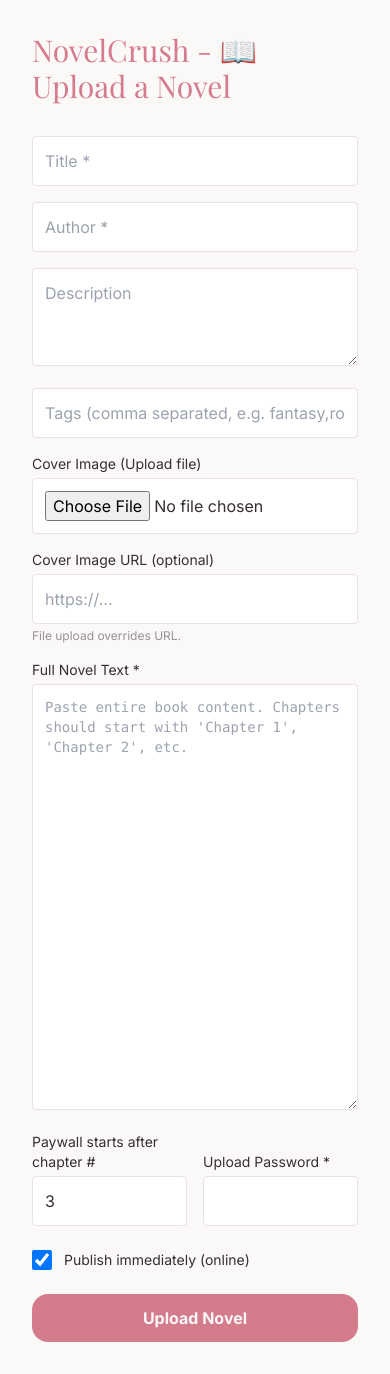
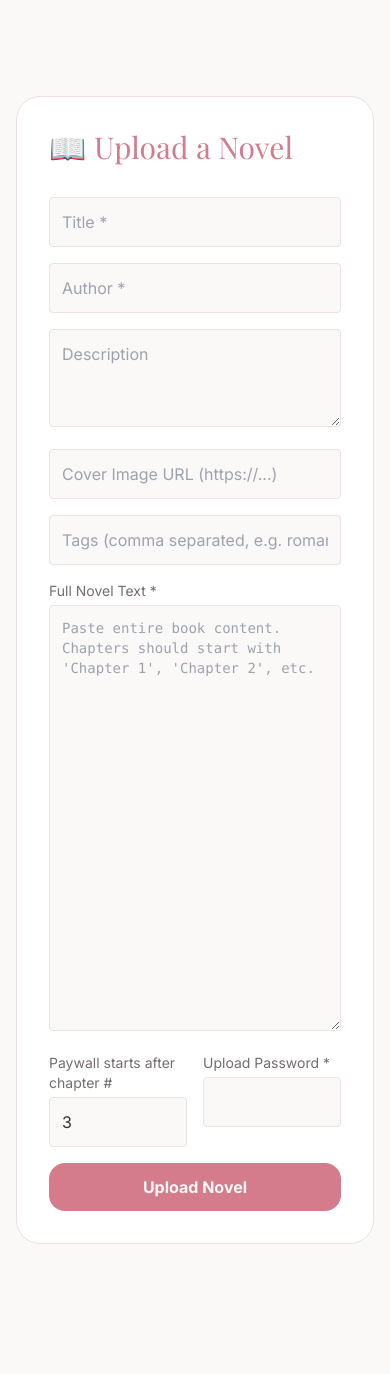
Before and after one commit to yangyifei757-dotcom/mystorysite, a Next.js app: page /admin/add-novel in a window 390 px wide. After the commit the page ends 1308 px from the top, so only its background shows below. Built offline with nearby package versions, Linux system fonts and the light colour scheme; a web font is replaced by a local one.

Commit message:
Update page.tsx

```diff
--- a/app/admin/add-novel/page.tsx
+++ b/app/admin/add-novel/page.tsx
@@ -3,139 +3,87 @@
 import { useState } from 'react'
 
 export default function AddNovelPage() {
-  const [title, setTitle] = useState('')
-  const [author, setAuthor] = useState('')
-  const [description, setDescription] = useState('')
-  const [tags, setTags] = useState('')
-  const [content, setContent] = useState('')
-  const [payAfterChapter, setPayAfterChapter] = useState('3')
-  const [password, setPassword] = useState('')
-  const [coverFile, setCoverFile] = useState<File | null>(null)
-  const [coverUrl, setCoverUrl] = useState('')
-  const [isPublished, setIsPublished] = useState(true)
+  const [form, setForm] = useState({
+    title: '',
+    author: '',
+    description: '',
+    coverUrl: '',
+    tags: '',
+    content: '',
+    payAfterChapter: '3',
+    password: '',
+  })
   const [loading, setLoading] = useState(false)
-  const [result, setResult] = useState<{ type: 'success' | 'error'; text: string } | null>(null)
+  const [message, setMessage] = useState('')
+
+  const handleChange = (e: React.ChangeEvent<HTMLInputElement | HTMLTextAreaElement>) => {
+    setForm({ ...form, [e.target.name]: e.target.value })
+  }
 
   const handleSubmit = async (e: React.FormEvent) => {
     e.preventDefault()
     setLoading(true)
-    setResult(null)
-
-    const formData = new FormData()
-    formData.append('title', title)
-    formData.append('author', author)
-    formData.append('description', description)
-    formData.append('tags', tags)
-    formData.append('content', content)
-    formData.append('payAfterChapter', payAfterChapter)
-    formData.append('password', password)
-    formData.append('isPublished', String(isPublished))
-    if (coverFile) {
-      formData.append('cover', coverFile)
-    } else if (coverUrl.trim()) {
-      formData.append('coverUrl', coverUrl.trim())
-    }
+    setMessage('')
 
     try {
       const res = await fetch('/api/add-novel', {
         method: 'POST',
-        body: formData,
+        headers: { 'Content-Type': 'application/json' },
+        body: JSON.stringify({
+          title: form.title,
+          author: form.author,
+          description: form.description,
+          coverUrl: form.coverUrl,
+          tags: form.tags,
+          content: form.content,
+          payAfterChapter: parseInt(form.payAfterChapter) || 3,
+          password: form.password,
+        }),
       })
+
       const data = await res.json()
       if (res.ok && data.message) {
-        setResult({ type: 'success', text: data.message })
+        setMessage('✅ ' + data.message)
       } else {
-        setResult({ type: 'error', text: data.error || 'Unknown error' })
+        setMessage('❌ ' + (data.error || 'Unknown error'))
       }
     } catch (err: any) {
-      setResult({ type: 'error', text: 'Network error: ' + err.message })
+      setMessage('❌ Network error: ' + err.message)
     } finally {
       setLoading(false)
     }
   }
 
   return (
-    <div className="min-h-screen bg-background text-foreground p-8 max-w-3xl mx-auto">
-      <h1 className="text-3xl font-serif text-primary mb-8">NovelCrush - 📖 Upload a Novel</h1>
+    <main className="min-h-screen bg-background pt-24 pb-16 px-4">
+      <div className="max-w-3xl mx-auto bg-card p-8 rounded-2xl border border-border">
+        <h1 className="text-3xl font-serif text-primary mb-8">📖 Upload a Novel</h1>
         <form onSubmit={handleSubmit} className="space-y-4">
-        <input placeholder="Title *" value={title} onChange={e => setTitle(e.target.value)} className="w-full p-3 rounded bg-card border border-border" required />
-        <input placeholder="Author *" value={author} onChange={e => setAuthor(e.target.value)} className="w-full p-3 rounded bg-card border border-border" required />
-        <textarea placeholder="Description" value={description} onChange={e => setDescription(e.target.value)} className="w-full p-3 rounded bg-card border border-border" rows={3} />
-        <input placeholder="Tags (comma separated, e.g. fantasy,romance)" value={tags} onChange={e => setTags(e.target.value)} className="w-full p-3 rounded bg-card border border-border" />
-
-        <div className="grid grid-cols-1 md:grid-cols-2 gap-4">
+          <input name="title" placeholder="Title *" value={form.title} onChange={handleChange} className="w-full p-3 rounded bg-background border border-border text-foreground" required />
+          <input name="author" placeholder="Author *" value={form.author} onChange={handleChange} className="w-full p-3 rounded bg-background border border-border text-foreground" required />
+          <textarea name="description" placeholder="Description" value={form.description} onChange={handleChange} className="w-full p-3 rounded bg-background border border-border text-foreground" rows={3} />
+          <input name="coverUrl" placeholder="Cover Image URL (https://...)" value={form.coverUrl} onChange={handleChange} className="w-full p-3 rounded bg-background border border-border text-foreground" />
+          <input name="tags" placeholder="Tags (comma separated, e.g. romance,fantasy)" value={form.tags} onChange={handleChange} className="w-full p-3 rounded bg-background border border-border text-foreground" />
           <div>
-            <label className="block text-sm mb-1">Cover Image (Upload file)</label>
-            <input
-              type="file"
-              accept="image/*"
-              onChange={e => {
-                const file = e.target.files?.[0] || null
-                setCoverFile(file)
-                if (file) setCoverUrl('') // 清空URL，优先使用文件
-              }}
-              className="w-full p-3 rounded bg-card border border-border"
-            />
+            <label className="block text-sm mb-1 text-foreground/70">Full Novel Text *</label>
+            <textarea name="content" placeholder="Paste entire book content. Chapters should start with 'Chapter 1', 'Chapter 2', etc." value={form.content} onChange={handleChange} className="w-full p-3 rounded bg-background border border-border text-foreground font-mono text-sm" rows={20} required />
           </div>
-          <div>
-            <label className="block text-sm mb-1">Cover Image URL (optional)</label>
-            <input
-              placeholder="https://..."
-              value={coverUrl}
-              onChange={e => {
-                setCoverUrl(e.target.value)
-                if (e.target.value) setCoverFile(null) // 清空文件，优先使用URL
-              }}
-              className="w-full p-3 rounded bg-card border border-border"
-            />
-            <p className="text-xs text-foreground/50 mt-1">File upload overrides URL.</p>
+          <div className="flex gap-4">
+            <div className="flex-1">
+              <label className="block text-sm mb-1 text-foreground/70">Paywall starts after chapter #</label>
+              <input name="payAfterChapter" type="number" min="0" value={form.payAfterChapter} onChange={handleChange} className="w-full p-3 rounded bg-background border border-border text-foreground" />
+            </div>
+            <div className="flex-1">
+              <label className="block text-sm mb-1 text-foreground/70">Upload Password *</label>
+              <input name="password" type="password" value={form.password} onChange={handleChange} className="w-full p-3 rounded bg-background border border-border text-foreground" required />
             </div>
           </div>
-
-        <div>
-          <label className="block text-sm mb-1">Full Novel Text *</label>
-          <textarea
-            placeholder="Paste entire book content. Chapters should start with 'Chapter 1', 'Chapter 2', etc."
-            value={content}
-            onChange={e => setContent(e.target.value)}
-            className="w-full p-3 rounded bg-card border border-border font-mono text-sm"
-            rows={20}
-            required
-          />
-        </div>
-
-        <div className="flex gap-4 items-end">
-          <div className="flex-1">
-            <label className="block text-sm mb-1">Paywall starts after chapter #</label>
-            <input type="number" value={payAfterChapter} onChange={e => setPayAfterChapter(e.target.value)} className="w-full p-3 rounded bg-card border border-border" min="0" />
-          </div>
-          <div className="flex-1">
-            <label className="block text-sm mb-1">Upload Password *</label>
-            <input type="password" value={password} onChange={e => setPassword(e.target.value)} className="w-full p-3 rounded bg-card border border-border" required />
-          </div>
-        </div>
-
-        <div className="flex items-center gap-3 py-2">
-          <input
-            type="checkbox"
-            id="isPublished"
-            checked={isPublished}
-            onChange={e => setIsPublished(e.target.checked)}
-            className="w-5 h-5"
-          />
-          <label htmlFor="isPublished" className="text-sm">Publish immediately (online)</label>
-        </div>
-
           <button type="submit" disabled={loading} className="w-full py-3 bg-primary text-background rounded-xl font-bold hover:bg-primary/90 disabled:opacity-50">
             {loading ? 'Uploading...' : 'Upload Novel'}
           </button>
         </form>
-
-      {result && (
-        <div className={`mt-6 p-4 rounded-xl text-center ${result.type === 'success' ? 'bg-green-900/30 text-green-300' : 'bg-red-900/30 text-red-300'}`}>
-          {result.text}
+        {message && <p className="mt-4 text-center text-sm text-primary">{message}</p>}
       </div>
-      )}
-    </div>
+    </main>
   )
 }
```
Lines whose indentation alone changed are shown as unchanged.
